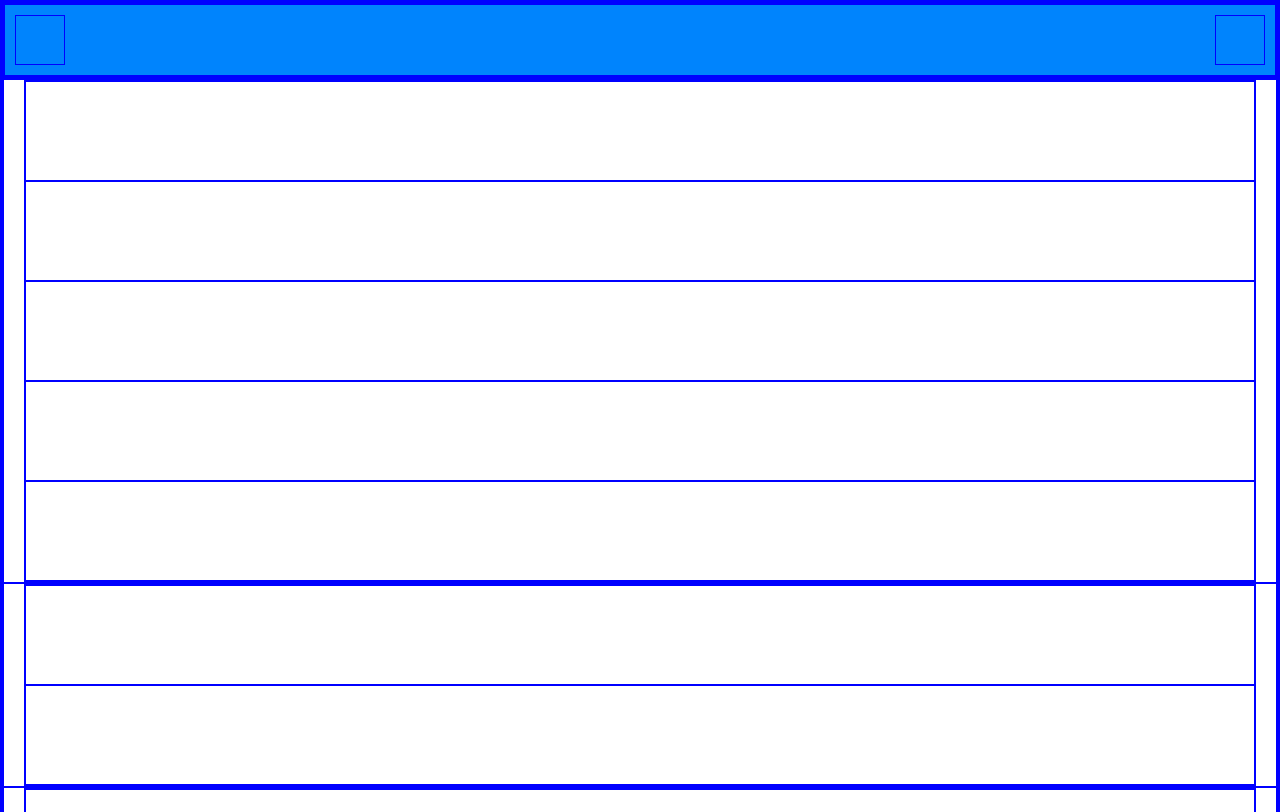
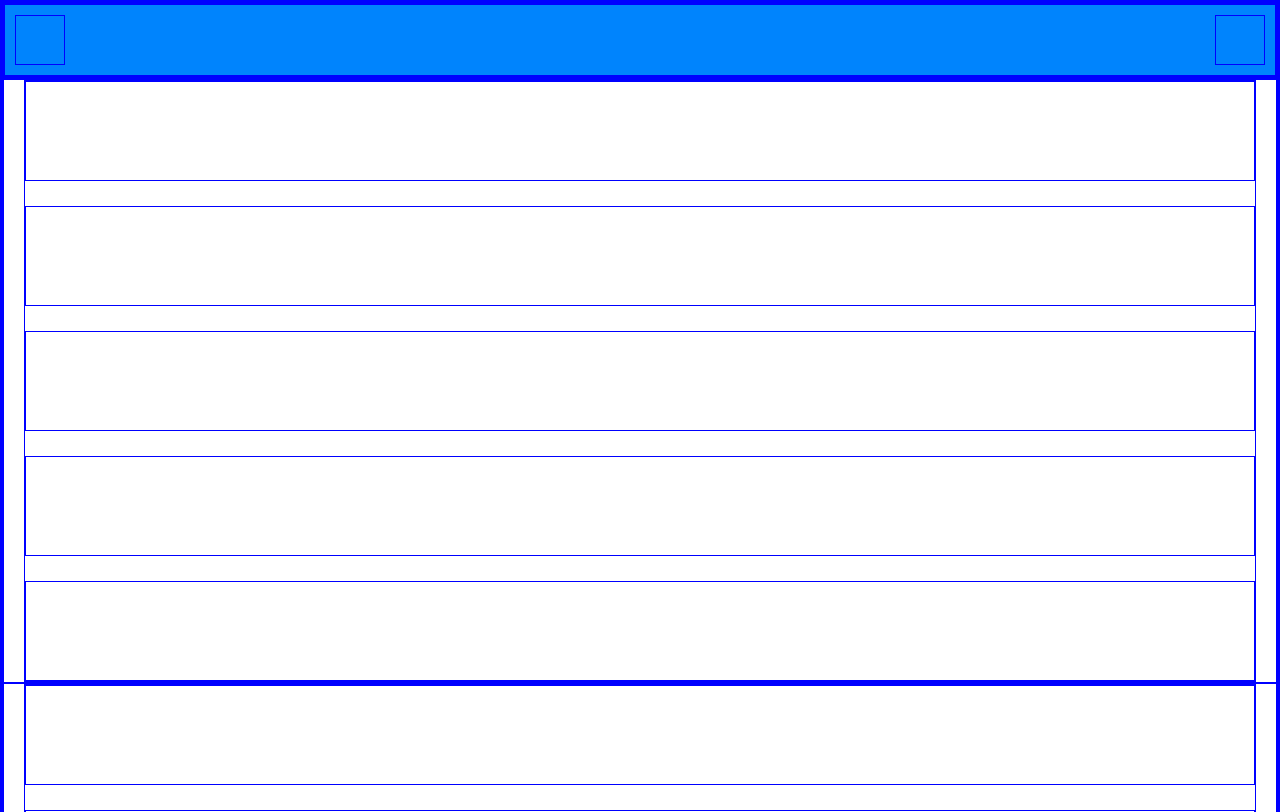
Before and after one commit to sophiamziou/htmlcss-responsive-layout, a plain HTML site: page index.html in a window 1280 px wide. Shown: the top 812 px of the page. Drawn offline with Linux system fonts and the light colour scheme.

Commit message:
gap added between cols

```diff
--- a/css/style.css
+++ b/css/style.css
@@ -35,12 +35,13 @@
 }
 
 .row{
+    display: flex;
+    flex-direction: column;
+    gap: 25px;
     width: 100%;
 }
 
 .col{
-    display: flex;
-    flex-direction: column;
     width: 100%;
     height: 100px;
 }
```
